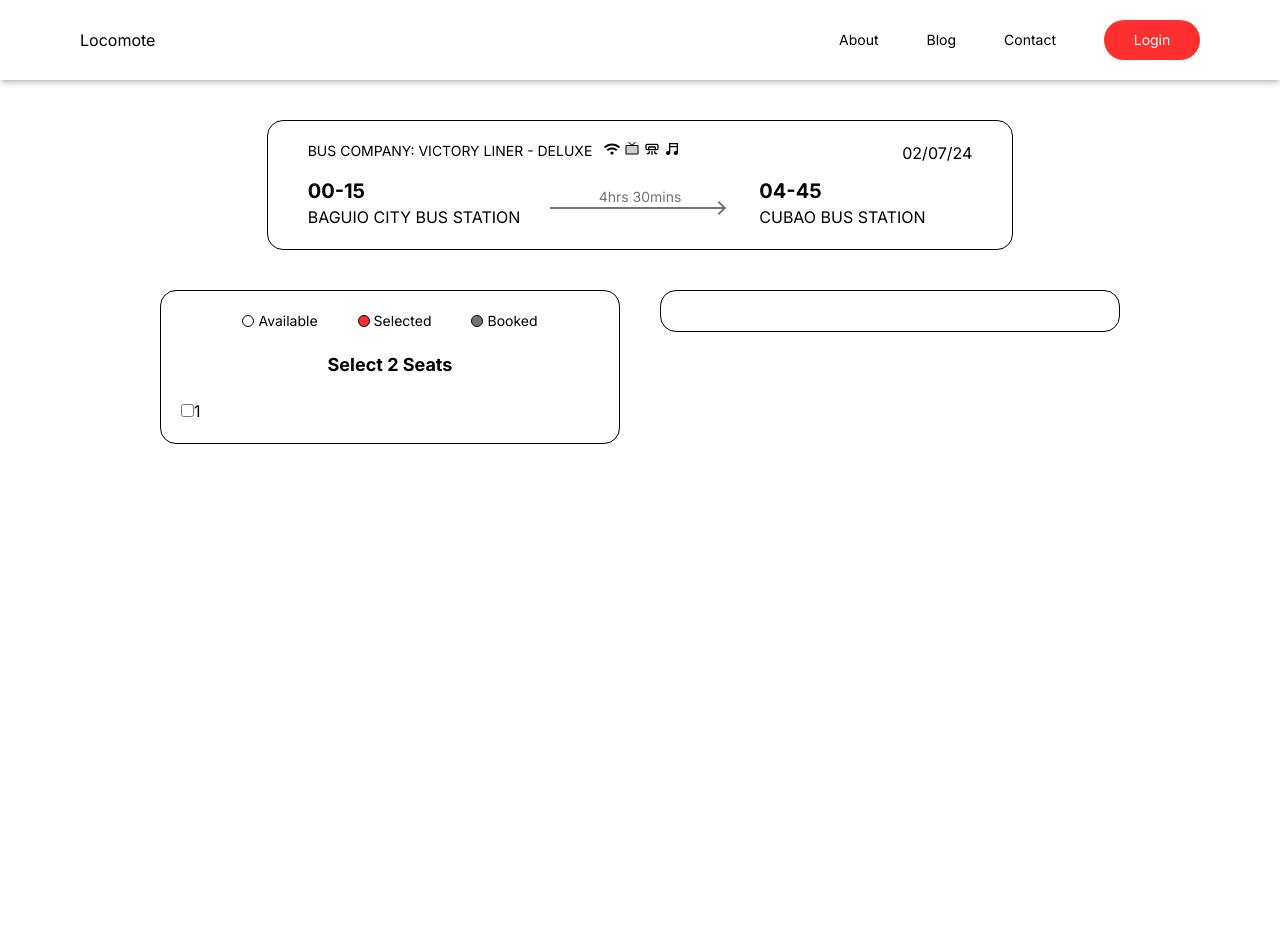
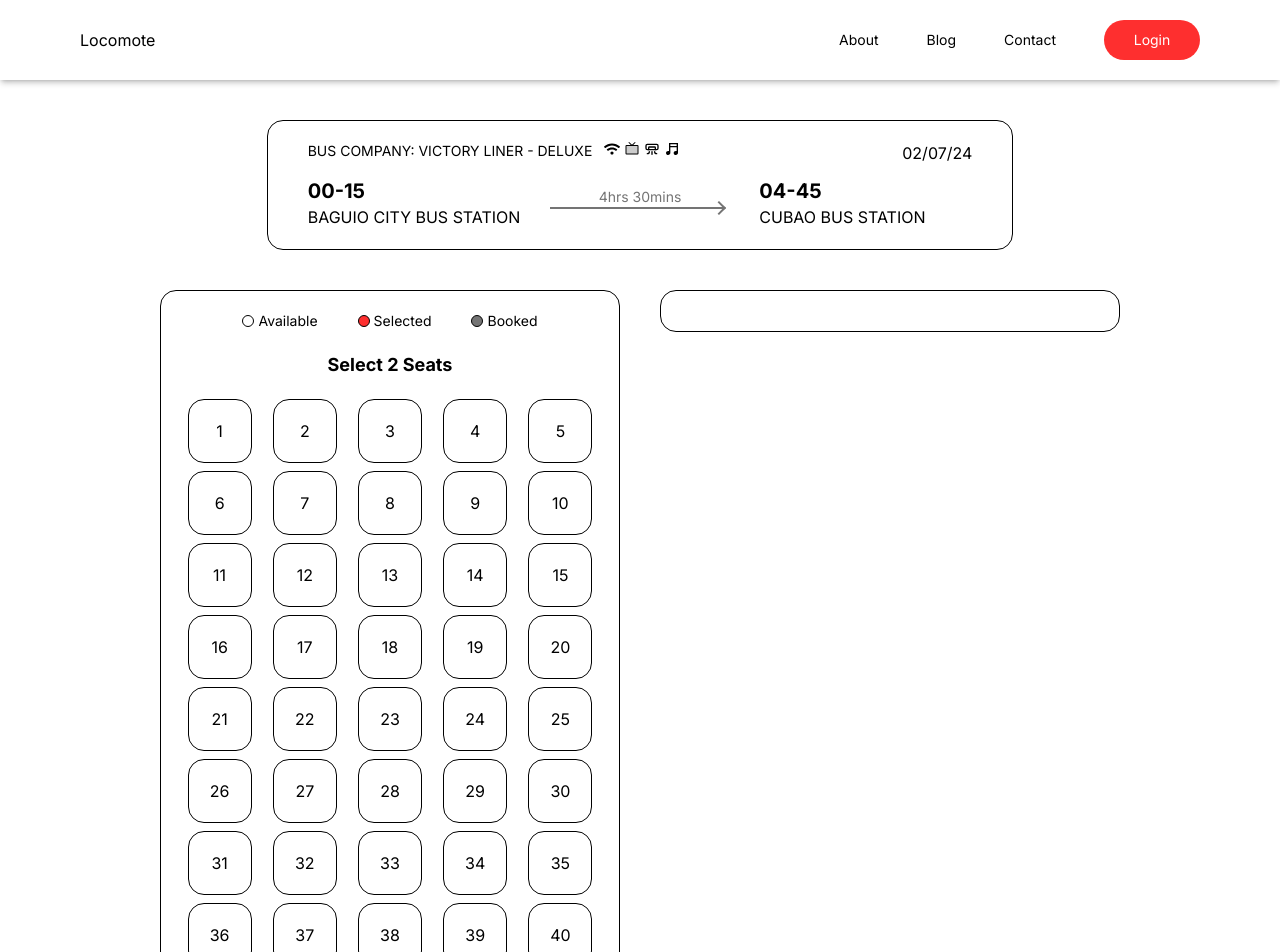
Before and after one commit to knowsblednyahaha/Locomote, a Next.js app: page /bookuser in a window 1280 px wide. Shown: the top 952 px of the page. Before the commit the page ends 800 px from the top, so only its background shows below. Built offline with nearby package versions, Linux system fonts and the light colour scheme.

Commit message:
created the bus seats

```diff
--- a/app/components/Book/BookUser.tsx
+++ b/app/components/Book/BookUser.tsx
@@ -4,6 +4,7 @@ import { PiTelevisionSimpleDuotone } from "react-icons/pi";
 import { TbAirConditioning } from "react-icons/tb";
 import { IoMdMusicalNotes } from "react-icons/io";
 import "./sass/arrow.scss";
+import BusSeats from "./BusSeats";
 
 export default function BookUser() {
   return (
@@ -62,13 +63,7 @@ export default function BookUser() {
               Select 2 Seats
             </div>
             <div>
-              <input
-                type="checkbox"
-                id="victoryliner"
-                name="victoryliner"
-                value="Bike"
-              />
-              <label htmlFor="victoryliner">1</label>
+              <BusSeats />
             </div>
           </div>
         </div>
--- /dev/null
+++ b/app/components/Book/BusSeat.tsx
@@ -0,0 +1,39 @@
+"use client";
+import { useState } from "react";
+
+interface BusSeatProps {
+  seatNumber: number;
+  disabled?: boolean;
+}
+
+const BusSeat: React.FC<BusSeatProps> = ({ seatNumber, disabled = false }) => {
+  const [isSelected, setIsSelected] = useState<boolean>(false);
+
+  const handleSeatSelection = () => {
+    if (!disabled) {
+      setIsSelected(!isSelected);
+    }
+  };
+
+  return (
+    <div className="relative flex justify-center items-center">
+      <input
+        type="checkbox"
+        id={`seat-${seatNumber}`}
+        className="hidden"
+        checked={isSelected}
+        onChange={handleSeatSelection}
+      />
+      <label
+        htmlFor={`seat-${seatNumber}`}
+        className={`flex justify-center items-center border border-black w-16 h-16 rounded-2xl text-center leading-16 cursor-pointer ${
+          isSelected ? " bg-[#FE2F2F] text-white" : "bg-white"
+        } ${disabled ? "bg-[#747474] cursor-not-allowed" : ""}`}
+      >
+        {seatNumber}
+      </label>
+    </div>
+  );
+};
+
+export default BusSeat;
--- /dev/null
+++ b/app/components/Book/BusSeats.tsx
@@ -0,0 +1,57 @@
+import BusSeat from "../Book/BusSeat";
+
+const BusSeats = () => {
+  return (
+    <div className="w-full grid grid-cols-5 gap-2">
+      {/* Row 1 */}
+      <BusSeat seatNumber={1} disabled />
+      <BusSeat seatNumber={2} />
+      <BusSeat seatNumber={3} disabled />
+      <BusSeat seatNumber={4} disabled />
+      <BusSeat seatNumber={5} disabled />
+      <BusSeat seatNumber={6} />
+      <BusSeat seatNumber={7} disabled />
+      <BusSeat seatNumber={8} disabled />
+      <BusSeat seatNumber={9} />
+      <BusSeat seatNumber={10} />
+      <BusSeat seatNumber={11} />
+      <BusSeat seatNumber={12} disabled />
+      <BusSeat seatNumber={13} disabled />
+      <BusSeat seatNumber={14} disabled />
+      <BusSeat seatNumber={15} />
+      <BusSeat seatNumber={16} />
+      <BusSeat seatNumber={17} />
+      <BusSeat seatNumber={18} />
+      <BusSeat seatNumber={19} />
+      <BusSeat seatNumber={20} />
+      <BusSeat seatNumber={21} />
+      <BusSeat seatNumber={22} />
+      <BusSeat seatNumber={23} />
+      <BusSeat seatNumber={24} disabled />
+      <BusSeat seatNumber={25} disabled />
+      <BusSeat seatNumber={26} disabled />
+      <BusSeat seatNumber={27} />
+      <BusSeat seatNumber={28} />
+      <BusSeat seatNumber={29} />
+      <BusSeat seatNumber={30} />
+      <BusSeat seatNumber={31} />
+      <BusSeat seatNumber={32} />
+      <BusSeat seatNumber={33} />
+      <BusSeat seatNumber={34} />
+      <BusSeat seatNumber={35} />
+      <BusSeat seatNumber={36} />
+      <BusSeat seatNumber={37} />
+      <BusSeat seatNumber={38} />
+      <BusSeat seatNumber={39} />
+      <BusSeat seatNumber={40} />
+      <BusSeat seatNumber={41} disabled />
+      <BusSeat seatNumber={42} />
+      <BusSeat seatNumber={43} />
+      <BusSeat seatNumber={44} disabled />
+      <BusSeat seatNumber={45} disabled />
+      {/* Add more rows and seats as needed */}
+    </div>
+  );
+};
+
+export default BusSeats;
```
